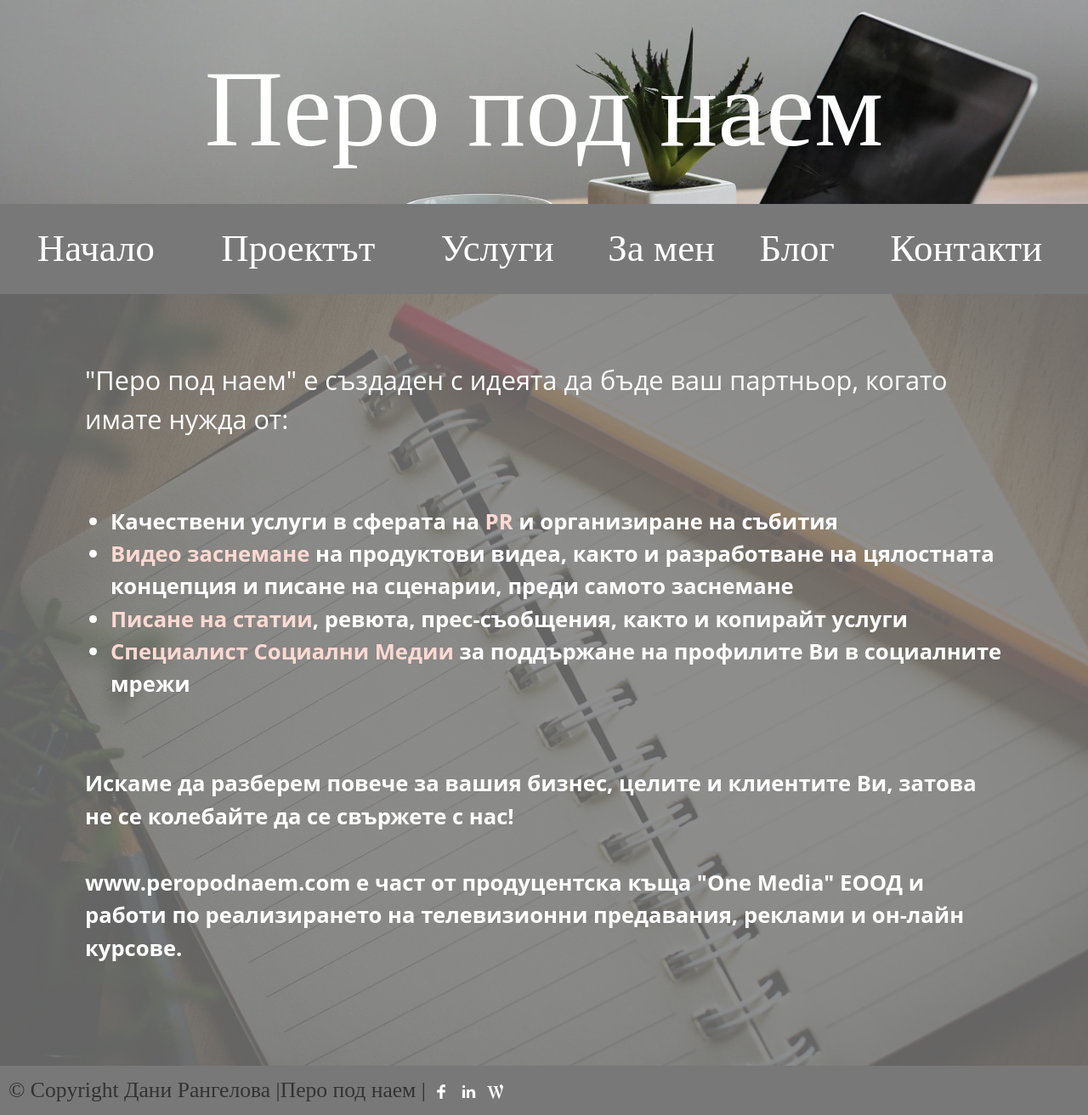
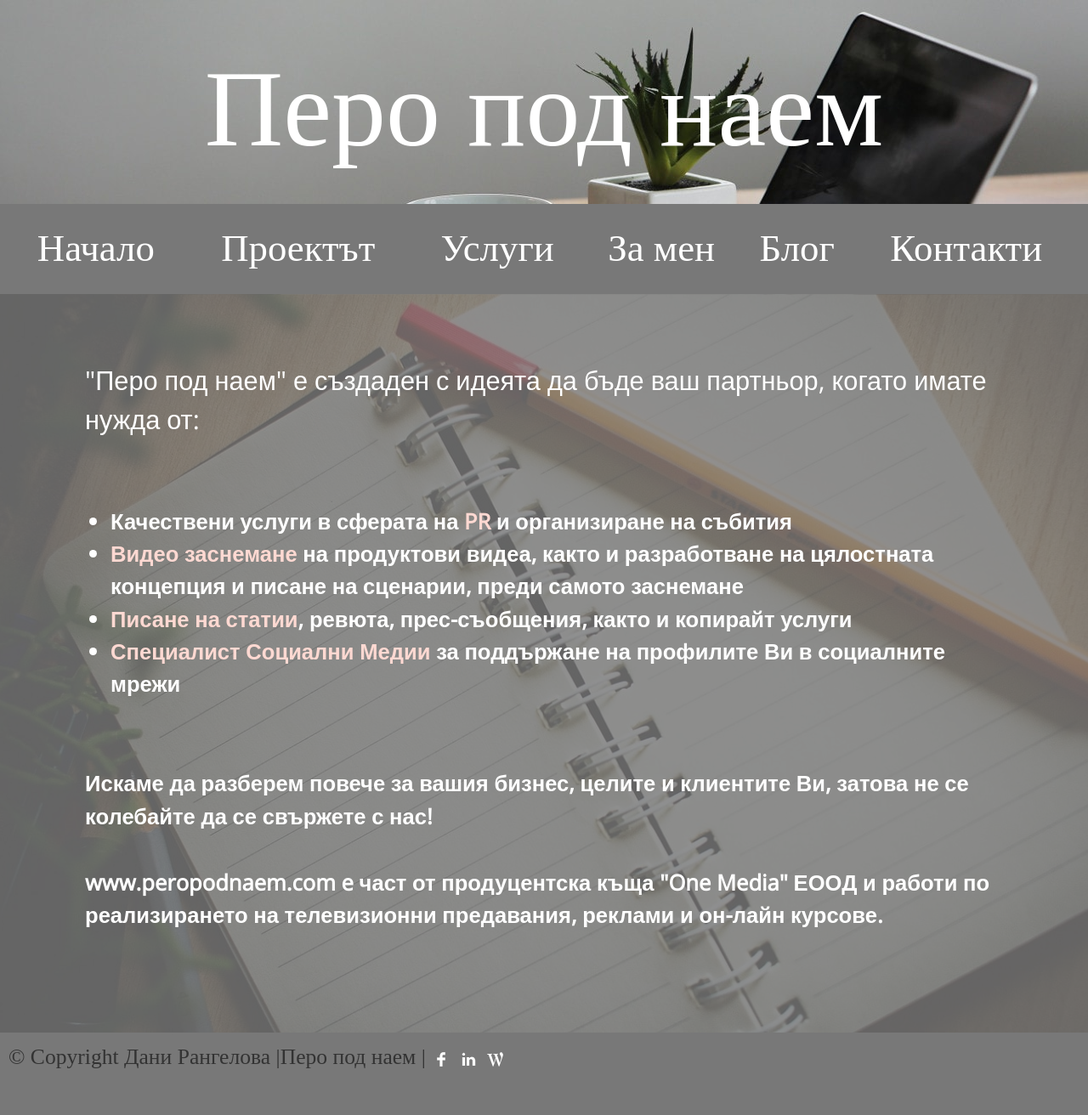
Before and after one commit to peropodnaem/peropodnaem.github.io, a Jekyll site: the page built from index.md, in a window 1280 px wide. Shown: the whole page at 85% size. Built offline with Jekyll 4.4.1, drawn with Linux system fonts in a browser that asks for light colours; some web fonts are replaced; after the commit the page ends 1274 px from its top, so only the background shows below that.

Commit message:
font change

```diff
--- a/_sass/yaboda.scss
+++ b/_sass/yaboda.scss
@@ -1,5 +1,5 @@
 // Google Fonts
-@import url(https://fonts.googleapis.com/css?family=Gloria+Hallelujah|Lobster|Slabo+27px);
+@import url(https://fonts.googleapis.com/css?family=Gloria+Hallelujah|Lobster|Slabo+27px|Open+Sans);
 @import url('https://fonts.googleapis.com/css?family=Pattaya');
 @charset "utf-8";
 
```
